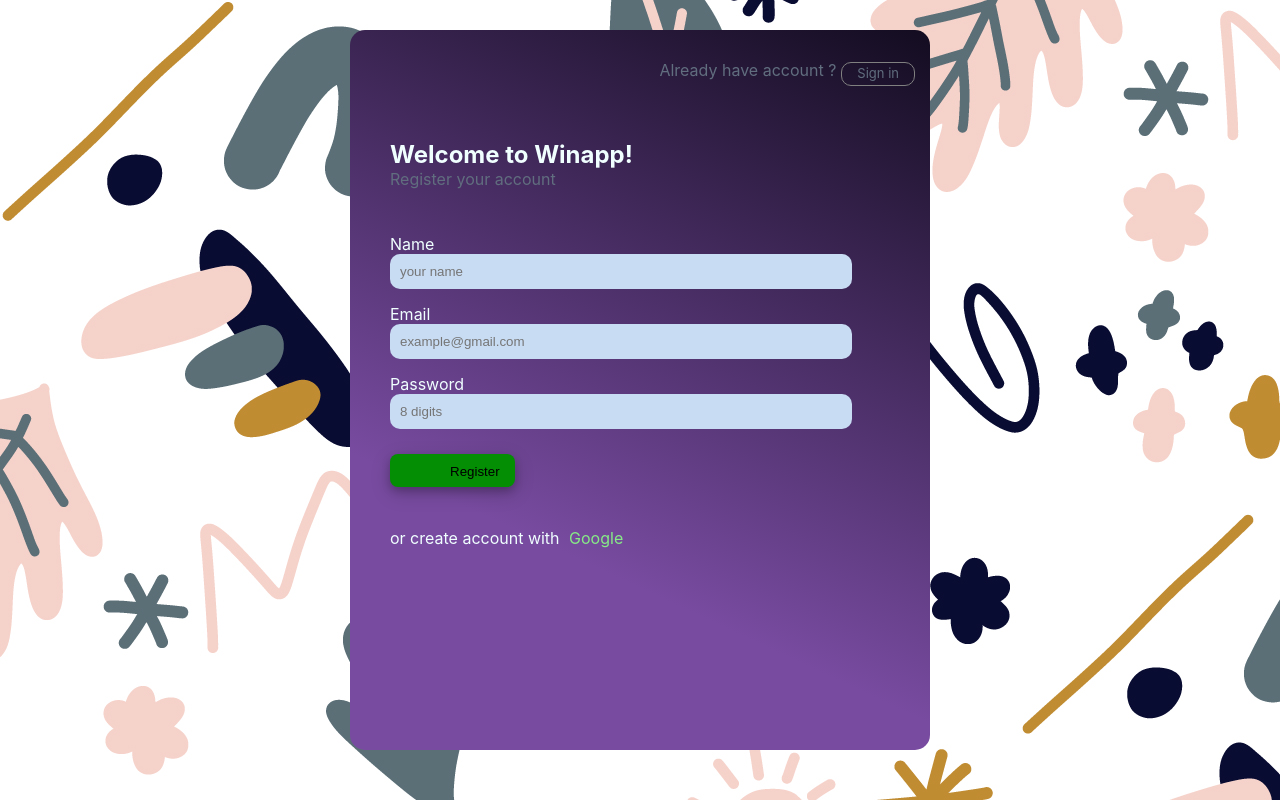
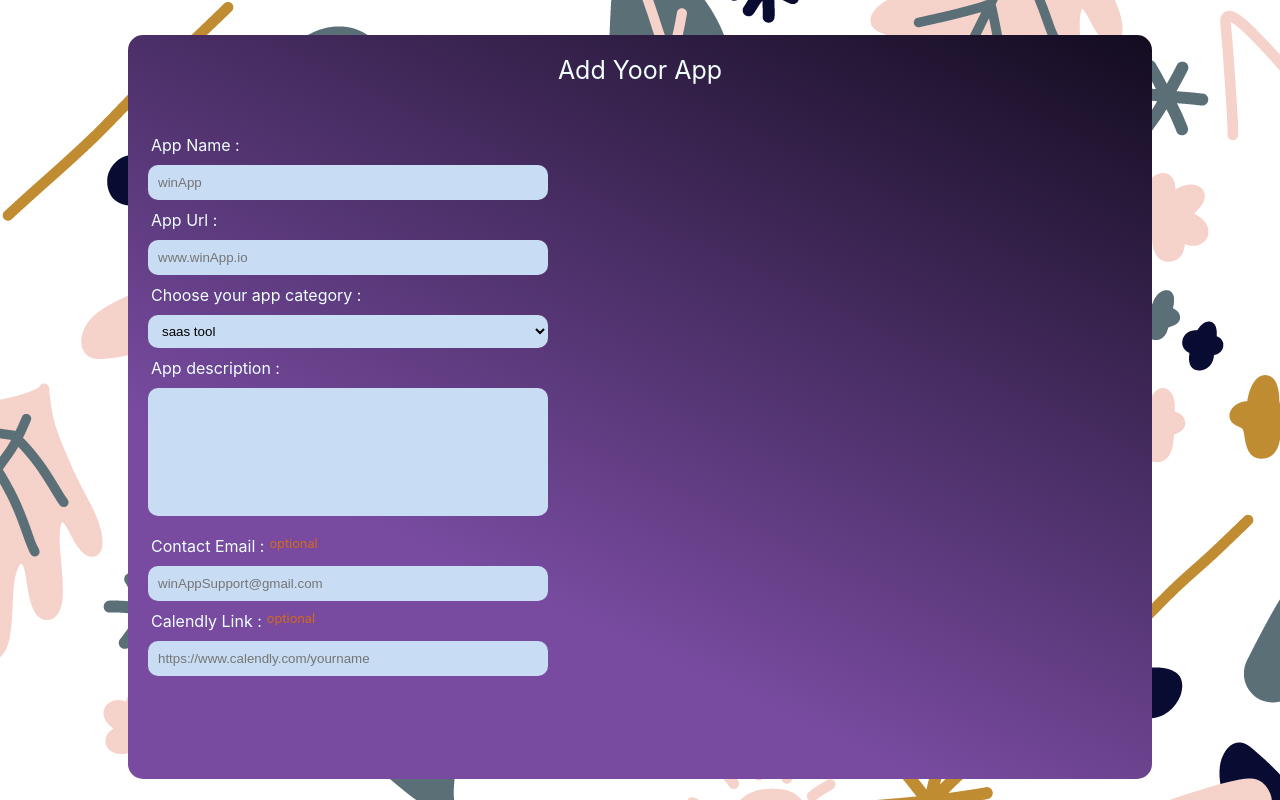
Before and after one commit to abualmagd/winapp, a React (Create React App) app: page /login in a window 1280 px wide. Built offline with nearby package versions, Linux system fonts and the light colour scheme.

Commit message:
add tool page

```diff
--- a/src/App.js
+++ b/src/App.js
@@ -1,7 +1,9 @@
 
 import { useEffect, useState } from 'react';
 import MyAlert from './helper/myAlert';
+import AddTool from './views/addTool';
 import Footer from './views/footer';
+import Login from './views/login';
 import Main from './views/main';
 import NewPart from './views/newSection';
 import SignUp from './views/signUp';
@@ -25,8 +27,12 @@
   }, []);
   return (
     <div className="App" >
-      <SignUp />
-      { /* {showed && <MyAlert close={closeAlert} />}
+
+
+      <AddTool />
+      { /*  <SignUp />
+       <Login />
+      {showed && <MyAlert close={closeAlert} />}
       <Main />
       <NewPart />
       <Footer />*/}
--- /dev/null
+++ b/src/styles/addTool.css
@@ -0,0 +1,70 @@
+.addTool {
+    width: 80vw;
+    height: 93vh;
+    margin: auto;
+    margin-top: 35px;
+    background-image: linear-gradient(25deg, #784BA0 30%, #130C20 100%);
+    border-radius: 15px;
+
+}
+
+.titl {
+    display: flex;
+    height: 50px;
+    width: 100%;
+    justify-content: center;
+    font-size: 25px;
+    padding-top: 20px;
+}
+
+.right {
+    margin-top: 30px;
+    margin-left: 20px;
+    display: flex;
+    flex-direction: column;
+    width: 40%;
+    justify-content: space-evenly;
+}
+
+.right label {
+    margin-left: 3px;
+    margin-bottom: 10px;
+    position: relative;
+}
+
+.right input,
+select {
+    margin-right: 10px;
+    height: 33px;
+    border-radius: 10px;
+    outline: none;
+    background-color: #C8DCF3;
+    padding-left: 5px;
+    border: 0px transparent;
+    padding-left: 10px;
+    margin-bottom: 10px;
+}
+
+.right textarea {
+    margin-right: 10px;
+    border-radius: 10px;
+    outline: none;
+    background-color: #C8DCF3;
+    padding-left: 5px;
+    border: 0px transparent;
+    padding-left: 10px;
+    margin-bottom: 20px;
+    font-size: 1rem;
+    padding: 10px;
+    resize: none;
+
+}
+
+.right span {
+    font-size: .8rem;
+    color: rgb(210, 105, 30);
+    position: absolute;
+    top: 0px;
+    margin-left: 5px;
+
+}
--- a/src/styles/signUp.css
+++ b/src/styles/signUp.css
@@ -17,6 +17,7 @@
     flex-direction: column;
     padding: 40px;
     position: relative;
+
 }
 
 .already {
@@ -61,9 +62,7 @@
     margin-bottom: 30px;
 }
 
-.inputPart label {
-    margin-top: 15px;
-}
+
 
 .inputPart input {
     width: 90%;
@@ -75,7 +74,7 @@
     padding-left: 5px;
     border: 0px transparent;
     padding-left: 10px;
-
+    margin-bottom: 20px;
 }
 
 .inputPart input[type=submit] {
@@ -105,3 +104,19 @@
 .googleSpan:hover {
     cursor: pointer;
 }
+
+
+
+
+
+@media only screen and (max-width: 700px) {
+
+    .inputPart {
+        margin: 0%;
+        padding-top: 100px;
+        height: 100%;
+        border-radius: 0px;
+
+    }
+
+}
--- a/src/views/addTool.jsx
+++ b/src/views/addTool.jsx
@@ -0,0 +1,38 @@
+
+import "../styles/addTool.css";
+
+function AddTool() {
+    return (
+        <div className="addTool">
+            <div className="titl">
+                Add Yoor App
+            </div>
+            <div className="right">
+                <label>App Name :</label>
+                <input type="text" className="appName" placeholder="winApp" />
+                <label>App Url :</label>
+                <input type="text" className="appUrl" placeholder="www.winApp.io" />
+                <label >Choose your app category :</label>
+                <select name="category" id="#category">
+                    <option value="saas tool">saas tool</option>
+                    <option value="extension">extension</option>
+                    <option value="cms">cms</option>
+                    <option value="mobile app">mobile app</option>
+                </select>
+                <label >App description :</label>
+                <textarea name="about" id="#about" maxLength={250} cols="10" rows="6"
+                    placeholder="write about your app {200 characters}" required> </textarea>
+
+                <label>Contact Email : <span >optional</span></label>
+                <input type="text" className="email" placeholder="winAppSupport@gmail.com" />
+                <label>Calendly Link : <span >optional</span></label>
+                <input type="text" className="calendly" placeholder="https://www.calendly.com/yourname" />
+
+            </div>
+        </div>
+    );
+}
+
+
+
+export default AddTool;
--- a/src/views/login.jsx
+++ b/src/views/login.jsx
@@ -0,0 +1,38 @@
+import '../styles/signUp.css';
+
+
+
+function Login() {
+
+
+    function onSubmit() {
+        console.log('submit');
+    }
+
+    return (
+        <div className="signPage">
+            <div className="inputPart">
+                <div className='already'>
+                    <p className='alreadyP'>Donn't have account ?</p>
+                    <div className='signIn' >Sign Up free</div>
+                </div>
+                <h3> Welcome Back ;</h3>
+                <div style={{ height: "40px" }}></div>
+
+                <form onSubmit={onSubmit}>
+
+                    <label >Email</label>
+                    <input type="email" required />
+                    <label >Password</label>
+                    <input type="password" required />
+                    <input type="submit" value="Login" />
+                </form>
+
+                <p className="create">or create account with <span className='googleSpan'> Google</span> </p>
+            </div>
+        </div >
+    );
+}
+
+
+export default Login;
--- a/src/views/signUp.jsx
+++ b/src/views/signUp.jsx
@@ -3,6 +3,11 @@
 
 
 function SignUp() {
+
+
+    function onSubmit() {
+        console.log('submit');
+    }
 
     return (
         <div className="signPage">
@@ -14,14 +19,16 @@
                 <h3> Welcome to Winapp!</h3>
                 <p className='registerP'>Register your account</p>
 
-                <form onSubmit={'add function on submit'}></form>
-                <label >Name</label>
-                <input type="text" placeholder='your name' />
-                <label >Email</label>
-                <input type="email" placeholder='example@gmail.com' />
-                <label >Password</label>
-                <input type="password" placeholder='8 digits' />
-                <input type="submit" value="Register" />
+                <form onSubmit={onSubmit}>
+                    <label >Name</label>
+                    <input type="text" placeholder='your name' required />
+                    <label >Email</label>
+                    <input type="email" placeholder='example@gmail.com' required />
+                    <label >Password</label>
+                    <input type="password" placeholder='8 digits' required />
+                    <input type="submit" value="Register" />
+                </form>
+
                 <p className="create">or create account with <span className='googleSpan'> Google</span> </p>
             </div>
         </div >
```
